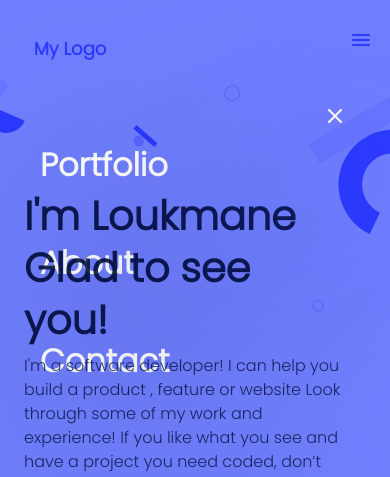
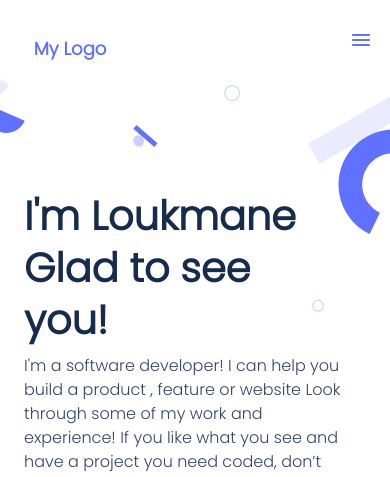
Before and after one commit to L2oukmane/Microverse-Portfolio, a website: page index.html in a window 390 px wide. Shown: the top 477 px of the page. Drawn offline with Linux system fonts and the light colour scheme.

Commit message:
Implement JS function for mobile menu.

```diff
--- a/index.html
+++ b/index.html
@@ -10,7 +10,7 @@
 
       gtag('config', 'G-F1XNM8FGF2');
     </script>
-
+    <script src="script.js"></script>
     <meta charset="UTF-8" />
     <meta http-equiv="X-UA-Compatible" content="IE=edge" />
     <meta name="viewport" content="width=device-width, initial-scale=1.0" />
@@ -28,12 +28,18 @@
       <header>
         <a class="logo" href="#">My Logo</a>
         <nav class="onion">
-          <img clas="onion-menu" src="portfolioimgs/Union.svg" alt="HamburgerIcon" />
+          <a href="javascript:void(0);" onclick="openCloseMenu()">
+            <img class="onion-menu" src="portfolioimgs/Union.svg" alt="HamburgerIcon" />
+          </a>
         </nav>
 
         <nav class = "desktop-nav-bar">
           <ul class="desktop-nav-container">
-           <li><img class="close-btn" src="portfolioimgs/close.svg" alt="closeButton"></li>
+           <li>
+             <a href="javascript:void(0);" onclick="openCloseMenu()">
+              <img class="close-btn" src="portfolioimgs/close.svg" alt="closeButton">
+            </a>
+            </li>
             <li class="nav-li">
               <a href="#Portfolio" class="desk_nav_info">Portfolio</a>
             </li>
@@ -318,6 +324,5 @@
           </form>
       </section>
     </div>
-    <script src="script.js"></script>
   </body>
 </html>
--- a/script.js
+++ b/script.js
@@ -1,7 +1,7 @@
-const menuOnion  =document.querySelector('.desktop-nav-bar');
-
-menuOnion.addEventListener('click',showMenu);
-
-function showMenu() {
-
+function openCloseMenu() {
+    var x = document.querySelector(".desktop-nav-bar");
+    if (x.style.display === "none")
+        x.style.display = "flex";
+    else
+        x.style.display = "none";
 }
--- a/style.css
+++ b/style.css
@@ -563,13 +563,13 @@ textarea:hover {
   color: #fff;
 }
 
-img:hover {
+#workProjects img:hover {
   transform: scale(1.4, 1.2);
 }
 
 @media screen and (max-width: 991.9px) {
   .desktop-nav-bar {
-    display: flex;
+    display: none;
     flex-direction: column;
     justify-content: flex-start;
     font-size: 32px;
@@ -590,6 +590,7 @@ img:hover {
     color: #fff;
     margin-bottom: 125px;
   }
+
   .desktop-nav-container > li {
     margin-bottom: 50px;
   }
```
Lines whose indentation alone changed are shown as unchanged.
